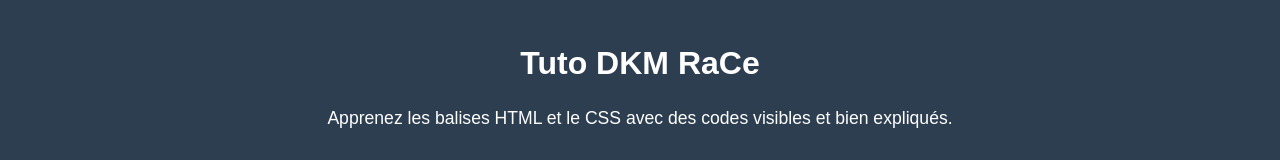
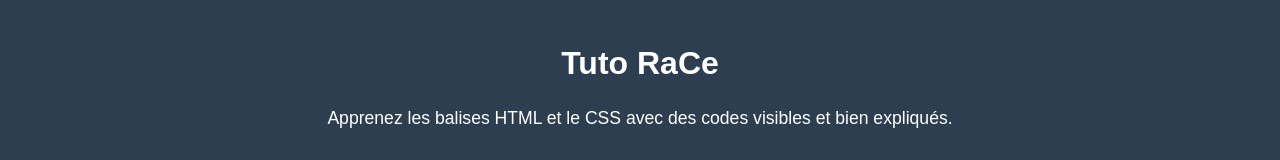
Before and after one commit to DKMRaCe-cell/tutodkmrace.github.io, a plain HTML site: page index.html in a window 1280 px wide. Shown: the top 160 px of the page. Drawn offline with Linux system fonts and the light colour scheme.

Commit message:
Update title and header text from 'DKM' to 'RaCe'

```diff
--- a/index.html
+++ b/index.html
@@ -2,7 +2,7 @@
 <html lang="fr">
 <head>
 <meta charset="UTF-8">
-<title>Tuto DKM RaCe</title>
+<title>Tuto qRaCe</title>
 <meta name="viewport" content="width=device-width, initial-scale=1.0">
 
 <style>
@@ -132,7 +132,7 @@ li {
 <body>
 
 <header>
-<h1>Tuto DKM RaCe</h1>
+<h1>Tuto RaCe</h1>
 <p>Apprenez les balises HTML et le CSS avec des codes visibles et bien expliqués.</p>
 </header>
 
```
